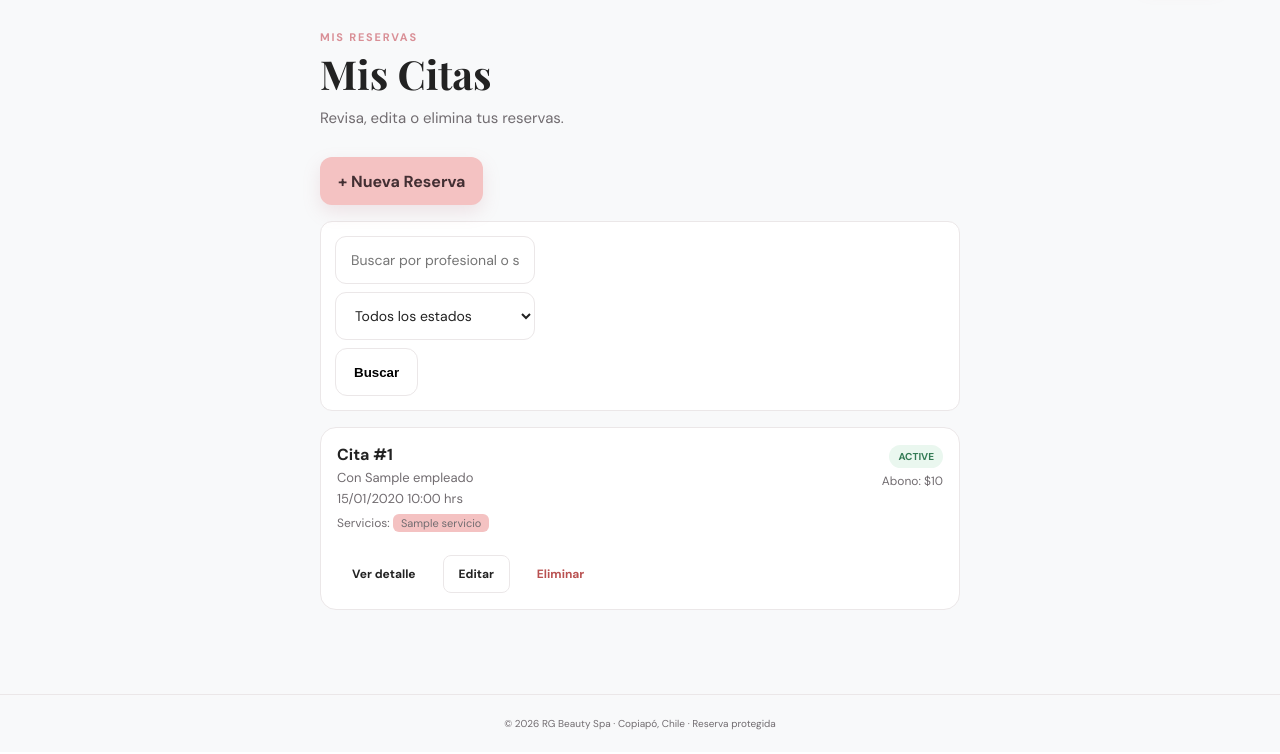
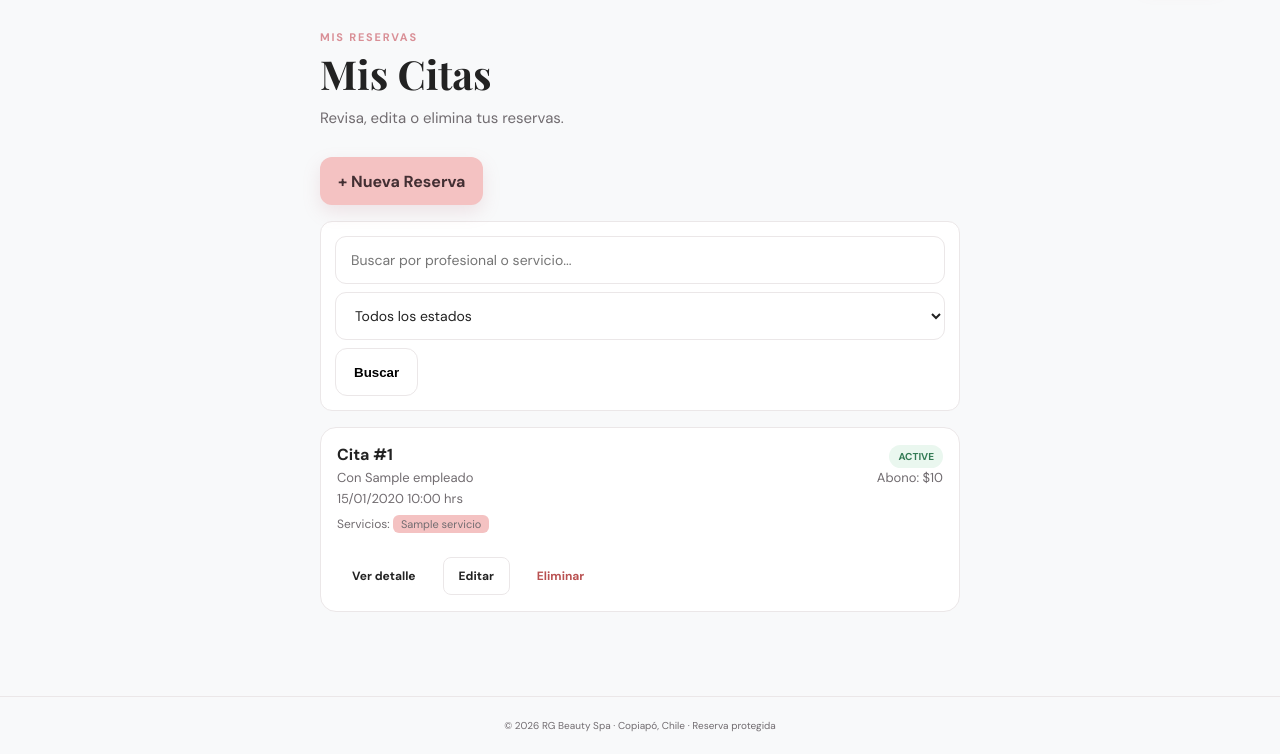
Before and after one commit to Mhavra/RG_Beauty_ModuloGestionCitas, a Django app: template website/templates/mis_citas.html in a window 1280 px wide. Shown: the part 76-830 px from the top of the page. Before the commit the page ends 806 px from the top, so only its background shows below. Run offline with Django 5.2, Linux system fonts and the light colour scheme; the template is opened without the code that fills it: most values are stand-ins (such as "Sample title", 1, 10 or a date in 2020); data that the repository does not hold is empty.

Commit message:
Refactor appointment template styling
Use shared layout and utility classes in the edit and appointment-list templates, replacing inline styles for more consistent presentation.

```diff
--- a/website/templates/mis_citas.html
+++ b/website/templates/mis_citas.html
@@ -7,14 +7,14 @@
     <h1>Mis Citas</h1>
     <p class="lead">Revisa, edita o elimina tus reservas.</p>
 
-    <div style="margin-bottom: 16px;">
+    <div class="mb-16">
         <a href="{% url 'reserva_paso1' %}" class="btn btn-primary">+ Nueva Reserva</a>
     </div>
 
-    <form method="get" class="report-form" style="background:#fff; padding:14px; border-radius:12px; border:1px solid #ebe7e8; margin-bottom:16px;">
-        <div style="display:flex; gap:8px; flex-wrap:wrap;">
-            <input type="text" name="q" value="{{ q }}" placeholder="Buscar por profesional o servicio..." class="form-input" style="flex:1; min-width:200px;">
-            <select name="estado" class="form-input" style="min-width:180px;">
+    <form method="get" class="search-bar-card">
+        <div class="flex-row-wrap">
+            <input type="text" name="q" value="{{ q }}" placeholder="Buscar por profesional o servicio..." class="form-input flex-input">
+            <select name="estado" class="form-input">
                 <option value="">Todos los estados</option>
                 {% for key, label in estados %}
                 <option value="{{ key }}" {% if estado == key %}selected{% endif %}>{{ label }}</option>
@@ -28,45 +28,45 @@
     </form>
 
     {% for cita in page_obj %}
-    <div class="agenda-card" style="margin-bottom:12px; padding:16px;">
-        <div style="display:flex; justify-content:space-between; align-items:flex-start; flex-wrap:wrap; gap:12px;">
+    <div class="agenda-card cita-card">
+        <div class="cita-header">
             <div>
-                <p style="font-weight:700; font-size:16px; margin:0;">Cita #{{ cita.id }}</p>
-                <p style="font-size:13px; color:#716c70; margin:4px 0;">Con {{ cita.empleado.get_full_name|default:cita.empleado.username }}</p>
-                <p style="font-size:13px; color:#716c70; margin:0;">{{ cita.fecha_hora_cita|date:"d/m/Y H:i" }} hrs</p>
-                <p style="font-size:12px; color:#716c70; margin-top:8px;">
+                <p class="cita-id">Cita #{{ cita.id }}</p>
+                <p class="cita-meta">Con {{ cita.empleado.get_full_name|default:cita.empleado.username }}</p>
+                <p class="cita-meta">{{ cita.fecha_hora_cita|date:"d/m/Y H:i" }} hrs</p>
+                <p class="cita-services">
                     Servicios:
                     {% for s in cita.servicios.all %}
-                        <span style="background:#f4c2c2; padding:2px 8px; border-radius:6px; margin-right:4px; font-size:11px;">{{ s.nombre_serv }}</span>
+                        <span class="service-tag">{{ s.nombre_serv }}</span>
                     {% endfor %}
                 </p>
             </div>
-            <div style="text-align:right;">
+            <div class="text-right">
                 <span class="status-badge {% if cita.estado == 'confirmada' %}status-confirmed{% elif cita.estado == 'cancelada' %}status-pending{% else %}status-pending{% endif %}">
                     {{ cita.get_estado_display }}
                 </span>
-                <p style="font-size:12px; color:#716c70; margin-top:8px;">Abono: ${{ cita.monto_abono|floatformat:"0" }}</p>
+                <p class="cita-meta mt-8">Abono: ${{ cita.monto_abono|floatformat:"0" }}</p>
             </div>
         </div>
-        <div style="margin-top:12px; display:flex; gap:12px; font-size:12px;">
+        <div class="cita-actions">
             <a href="{% url 'detalle_cita' cita.pk %}" class="btn btn-ghost btn-sm">Ver detalle</a>
             <a href="{% url 'editar_cita' cita.pk %}" class="btn btn-secondary btn-sm">Editar</a>
-            <a href="{% url 'eliminar_cita' cita.pk %}" class="btn btn-ghost btn-sm" style="color:#b95151;">Eliminar</a>
+            <a href="{% url 'eliminar_cita' cita.pk %}" class="btn btn-ghost btn-sm text-danger">Eliminar</a>
         </div>
     </div>
     {% empty %}
-    <div class="agenda-card" style="padding:32px; text-align:center;">
-        <p class="lead" style="margin:0;">No tienes citas registradas aún.</p>
-        <a href="{% url 'reserva_paso1' %}" class="btn btn-primary" style="margin-top:16px;">Reservar mi primera hora</a>
+    <div class="agenda-card empty-state-card">
+        <p class="lead">No tienes citas registradas aún.</p>
+        <a href="{% url 'reserva_paso1' %}" class="btn btn-primary mt-16">Reservar mi primera hora</a>
     </div>
     {% endfor %}
 
     {% if page_obj.has_other_pages %}
-    <div style="display:flex; justify-content:center; gap:8px; margin-top:16px; font-size:13px;">
+    <div class="pagination">
         {% if page_obj.has_previous %}
             <a href="?{% if querystring %}{{ querystring }}&{% endif %}page={{ page_obj.previous_page_number }}" class="btn btn-secondary btn-sm">← Anterior</a>
         {% endif %}
-        <span style="padding:8px 12px; color:#716c70;">Página {{ page_obj.number }} de {{ page_obj.paginator.num_pages }}</span>
+        <span class="page-info">Página {{ page_obj.number }} de {{ page_obj.paginator.num_pages }}</span>
         {% if page_obj.has_next %}
             <a href="?{% if querystring %}{{ querystring }}&{% endif %}page={{ page_obj.next_page_number }}" class="btn btn-secondary btn-sm">Siguiente →</a>
         {% endif %}
```
Also changed, not shown: website/templates/editar_cita.html (+14 -10 lines).
